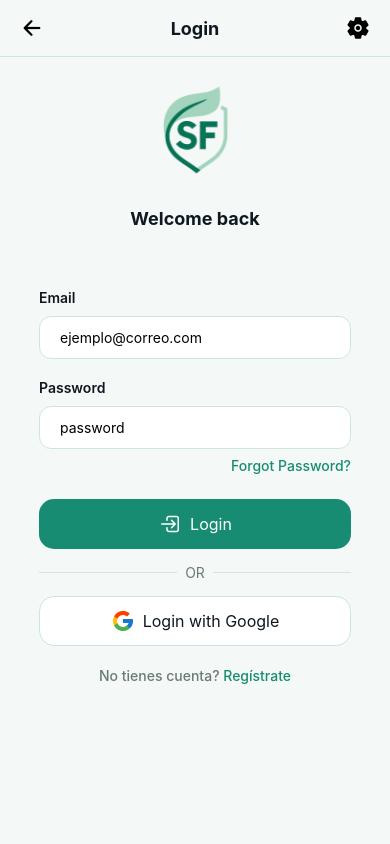
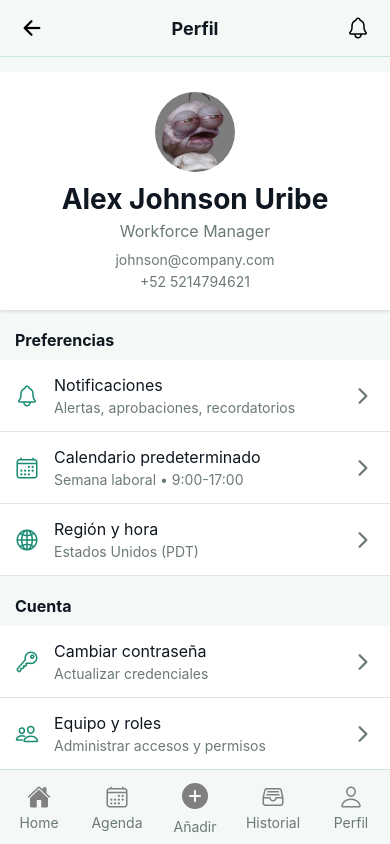
Before and after one commit to JosueUribeUgalde/Proyecto_Final_Apps_Moviles, a React Native app in the folder ProyectFinal/: screen /Profile in a window 390 px wide. Built offline with nearby package versions, Linux system fonts and the light colour scheme.

Commit message:
Feat: Creacion de la pantalla de perfil ademas de correccion de boton de registro, y acomodacion de logout

```diff
--- a/ProyectFinal/App.js
+++ b/ProyectFinal/App.js
@@ -1,7 +1,7 @@
 import { NavigationContainer } from '@react-navigation/native';
 import { createNativeStackNavigator } from '@react-navigation/native-stack';
 import { SafeAreaProvider } from 'react-native-safe-area-context';
-import { Login, Register, History, PasswordReset, Logout } from "./src/screens";
+import { Login, Register, History, PasswordReset, Logout, Profile } from "./src/screens";
 
 const Stack = createNativeStackNavigator();
 
@@ -19,7 +19,8 @@ export default function App() {
           <Stack.Screen name="Register" component={Register} />
           <Stack.Screen name="History" component={History} />
           <Stack.Screen name="PasswordReset" component={PasswordReset} />
-          <Stack.Screen name="Logout" component={Logout} />
+          <Stack.Screen name="Logout" component={Logout} options={{ headerShown: false }}/>
+          <Stack.Screen name="Profile" component={Profile} />
         </Stack.Navigator>
       </NavigationContainer>
     </SafeAreaProvider>
--- a/ProyectFinal/src/components/MenuFooter.js
+++ b/ProyectFinal/src/components/MenuFooter.js
@@ -1,8 +1,11 @@
 import { View, Pressable, Text } from "react-native";
 import { Ionicons } from '@expo/vector-icons';
+import { useNavigation } from '@react-navigation/native';
 import styles from "./styles/MenuFooterStyles";
 
 export default function MenuFooter() {
+  const navigation = useNavigation();
+
   return (
     <View style={styles.container}>
       <Pressable
@@ -10,6 +13,7 @@ export default function MenuFooter() {
           styles.button,
           pressed && { opacity: 0.5 }
         ]}
+        onPress={() => navigation.navigate('Home')}
       >
         <Ionicons name="home" size={24} color="gray" />
         <Text style={styles.buttonText}>Home</Text>
@@ -20,6 +24,7 @@ export default function MenuFooter() {
           styles.button,
           pressed && { opacity: 0.5 }
         ]}
+        onPress={() => navigation.navigate('Agenda')}
       >
         <Ionicons name="calendar-outline" size={24} color="gray" />
         <Text style={styles.buttonText}>Agenda</Text>
@@ -30,6 +35,7 @@ export default function MenuFooter() {
           styles.button,
           pressed && { opacity: 0.5 }
         ]}
+        onPress={() => navigation.navigate('Add')}
       >
         <Ionicons name="add-circle" size={32} color="gray" />
         <Text style={styles.buttonText}>Añadir</Text>
@@ -40,6 +46,7 @@ export default function MenuFooter() {
           styles.button,
           pressed && { opacity: 0.5 }
         ]}
+        onPress={() => navigation.navigate('History')}
       >
         <Ionicons name="file-tray-full-outline" size={24} color="gray" />
         <Text style={styles.buttonText}>Historial</Text>
@@ -50,6 +57,7 @@ export default function MenuFooter() {
           styles.button,
           pressed && { opacity: 0.5 }
         ]}
+        onPress={() => navigation.navigate('Profile')}
       >
         <Ionicons name="person-outline" size={24} color="gray" />
         <Text style={styles.buttonText}>Perfil</Text>
--- a/ProyectFinal/src/components/styles/BannerStyles.js
+++ b/ProyectFinal/src/components/styles/BannerStyles.js
@@ -3,6 +3,11 @@ import { COLORS, FONTS, RADIUS } from '../constants/theme';
 
 export default StyleSheet.create({
   container: {
+    position: 'absolute',
+    top: '5%',
+    left: '10%',
+    right: '10%',
+    zIndex: 999,
     borderRadius: RADIUS.sm,
     padding: 10,
     width: '80%',
--- /dev/null
+++ b/ProyectFinal/src/components/styles/ProfileStyles.js
@@ -0,0 +1,104 @@
+import { StyleSheet } from 'react-native';
+import { COLORS, FONTS, RADIUS, SHADOWS } from '../constants/theme';
+
+export default StyleSheet.create({
+    container: {
+        flex: 1,
+        backgroundColor: COLORS.background,
+    },
+    profileContainer: {
+        alignItems: 'center',
+        padding: 20,
+        backgroundColor: COLORS.backgroundWhite,
+        ...SHADOWS.light
+    },
+    profileImage: {
+        width: 80,
+        height: 80,
+        borderRadius: 40,
+        marginBottom: 10,
+    },
+    userName: {
+        fontSize: FONTS.big,
+        fontWeight: 'bold',
+        color: COLORS.textBlack,
+        marginBottom: 5,
+    },
+    jobTitle: {
+        fontSize: FONTS.regular,
+        color: COLORS.textGray,
+        marginBottom: 10,
+    },
+    contactInfo: {
+        alignItems: 'center',
+    },
+    userEmail: {
+        fontSize: FONTS.small,
+        color: COLORS.textGray,
+        marginBottom: 5,
+    },
+    userPhone: {
+        fontSize: FONTS.small,
+        color: COLORS.textGray,
+    },
+    preferencesSection: {
+        marginTop: 20,
+    },
+    accountSection: {
+        marginTop: 20,
+    },
+    sectionTitle: {
+        fontSize: FONTS.regular,
+        fontWeight: 'bold',
+        marginLeft: 15,
+        marginBottom: 10,
+        color: COLORS.textBlack,
+    },
+    preferenceItem: {
+        flexDirection: 'row',
+        alignItems: 'center',
+        justifyContent: 'space-between',
+        backgroundColor: COLORS.backgroundWhite,
+        padding: 15,
+        borderBottomWidth: 1,
+        borderBottomColor: COLORS.borderGray,
+    },
+    preferenceLeft: {
+        flexDirection: 'row',
+        alignItems: 'center',
+    },
+    preferenceTextContainer: {
+        marginLeft: 15,
+    },
+    preferenceTitle: {
+        fontSize: FONTS.regular,
+        color: COLORS.textBlack,
+        marginBottom: 4,
+    },
+    preferenceSubtitle: {
+        fontSize: FONTS.small,
+        color: COLORS.textGray,
+    },
+    helpButton: {
+        flexDirection: 'row',
+        alignItems: 'center',
+        backgroundColor: COLORS.backgroundWhite,
+        padding: 15,
+        marginTop: 20,
+    },
+    helpButtonText: {
+        marginLeft: 15,
+        fontSize: FONTS.regular,
+        color: COLORS.textBlack,
+    },
+    signOutButton: {
+        padding: 15,
+        marginTop: 20,
+        marginBottom: 30,
+        alignItems: 'center',
+    },
+    signOutText: {
+        color: COLORS.error,
+        fontSize: FONTS.regular,
+    }
+});
--- /dev/null
+++ b/ProyectFinal/src/screens/Profile.js
@@ -0,0 +1,117 @@
+import React from 'react';
+import { SafeAreaView } from "react-native-safe-area-context";
+import { View, Text, Image, ScrollView, TouchableOpacity } from 'react-native';
+import HeaderScreen from "../components/HeaderScreen";
+import MenuFooter from "../components/MenuFooter";
+import styles from "../components/styles/ProfileStyles";
+import { Ionicons } from '@expo/vector-icons';
+import { COLORS } from '../components/constants/theme';
+import { useNavigation } from '@react-navigation/native';
+
+export default function Profile() {
+    const navigation = useNavigation();
+
+    const handleLogout = () => {
+        navigation.navigate('Logout');
+    };
+
+    return (
+        <SafeAreaView style={styles.container}>
+            <HeaderScreen
+                title="Perfil"
+                leftIcon={<Ionicons name="arrow-back" size={24} color="black" />}
+                rightIcon={<Ionicons name="notifications-outline" size={24} color="black" />}
+            />
+
+            <ScrollView>
+                <View style={styles.profileContainer}>
+                    <Image
+                        source={require('../../assets/i.png')}
+                        style={styles.profileImage}
+                    />
+                    <Text style={styles.userName}>Alex Johnson Uribe</Text>
+                    <Text style={styles.jobTitle}>Workforce Manager</Text>
+                    <View style={styles.contactInfo}>
+                        <Text style={styles.userEmail}>johnson@company.com</Text>
+                        <Text style={styles.userPhone}>+52 5214794621</Text>
+                    </View>
+                </View>
+
+                <View style={styles.preferencesSection}>
+                    <Text style={styles.sectionTitle}>Preferencias</Text>
+
+                    <TouchableOpacity style={styles.preferenceItem}>
+                        <View style={styles.preferenceLeft}>
+                            <Ionicons name="notifications-outline" size={24} color={COLORS.primary} />
+                            <View style={styles.preferenceTextContainer}>
+                                <Text style={styles.preferenceTitle}>Notificaciones</Text>
+                                <Text style={styles.preferenceSubtitle}>Alertas, aprobaciones, recordatorios</Text>
+                            </View>
+                        </View>
+                        <Ionicons name="chevron-forward" size={24} color={COLORS.textGray} />
+                    </TouchableOpacity>
+
+                    <TouchableOpacity style={styles.preferenceItem}>
+                        <View style={styles.preferenceLeft}>
+                            <Ionicons name="calendar-outline" size={24} color={COLORS.primary} />
+                            <View style={styles.preferenceTextContainer}>
+                                <Text style={styles.preferenceTitle}>Calendario predeterminado</Text>
+                                <Text style={styles.preferenceSubtitle}>Semana laboral • 9:00-17:00</Text>
+                            </View>
+                        </View>
+                        <Ionicons name="chevron-forward" size={24} color={COLORS.textGray} />
+                    </TouchableOpacity>
+
+                    <TouchableOpacity style={styles.preferenceItem}>
+                        <View style={styles.preferenceLeft}>
+                            <Ionicons name="globe-outline" size={24} color={COLORS.primary} />
+                            <View style={styles.preferenceTextContainer}>
+                                <Text style={styles.preferenceTitle}>Región y hora</Text>
+                                <Text style={styles.preferenceSubtitle}>Estados Unidos (PDT)</Text>
+                            </View>
+                        </View>
+                        <Ionicons name="chevron-forward" size={24} color={COLORS.textGray} />
+                    </TouchableOpacity>
+                </View>
+
+                <View style={styles.accountSection}>
+                    <Text style={styles.sectionTitle}>Cuenta</Text>
+
+                    <TouchableOpacity style={styles.preferenceItem}>
+                        <View style={styles.preferenceLeft}>
+                            <Ionicons name="key-outline" size={24} color={COLORS.primary} />
+                            <View style={styles.preferenceTextContainer}>
+                                <Text style={styles.preferenceTitle}>Cambiar contraseña</Text>
+                                <Text style={styles.preferenceSubtitle}>Actualizar credenciales</Text>
+                            </View>
+                        </View>
+                        <Ionicons name="chevron-forward" size={24} color={COLORS.textGray} />
+                    </TouchableOpacity>
+
+                    <TouchableOpacity style={styles.preferenceItem}>
+                        <View style={styles.preferenceLeft}>
+                            <Ionicons name="people-outline" size={24} color={COLORS.primary} />
+                            <View style={styles.preferenceTextContainer}>
+                                <Text style={styles.preferenceTitle}>Equipo y roles</Text>
+                                <Text style={styles.preferenceSubtitle}>Administrar accesos y permisos</Text>
+                            </View>
+                        </View>
+                        <Ionicons name="chevron-forward" size={24} color={COLORS.textGray} />
+                    </TouchableOpacity>
+                </View>
+
+                <TouchableOpacity style={styles.helpButton}>
+                    <Ionicons name="help-circle-outline" size={24} color={COLORS.primary} />
+                    <Text style={styles.helpButtonText}>Ayuda</Text>
+                </TouchableOpacity>
+                <TouchableOpacity
+                    style={styles.signOutButton}
+                    onPress={handleLogout}
+                >
+                    <Text style={styles.signOutText}>Cerrar sesión</Text>
+                </TouchableOpacity>
+            </ScrollView>
+            <MenuFooter />
+        </SafeAreaView>
+    );
+}
--- a/ProyectFinal/src/screens/Register.js
+++ b/ProyectFinal/src/screens/Register.js
@@ -1,6 +1,7 @@
 import React, { useState } from "react";
 import { SafeAreaView } from "react-native-safe-area-context";
 import { View, Text, Image} from "react-native";
+import { useNavigation } from "@react-navigation/native";
 import HeaderScreen from "../components/HeaderScreen";
 import InputLogin from "../components/InputLogin";
 import ButtonLogin from "../components/ButtonLogin";
@@ -9,6 +10,7 @@ import { COLORS } from "../components/constants/theme";
 import styles from "../components/styles/RegisterStyles";
 
 export default function Register() {
+    const navigation = useNavigation();
     // Controlador dse visibilidad del banner
 const [showBanner, setShowBanner] = useState(false);
 
@@ -18,9 +20,7 @@ const handleRegister = () => {
 };
 
 return (
-    // Contenedor principal, edges es para que no se superponga con la barra de estado
-    <SafeAreaView style={styles.container} edges={["top", "left", "right"]}>
-    {/*Header con el titulo al igual que la barra separadora*/}
+    <SafeAreaView style={styles.container}>
         <HeaderScreen title="Registrarse" />
     {/*Marca con crear cuenta*/}
     <View style={styles.welcomeContainer}>
@@ -67,7 +67,7 @@ return (
         <Text style={styles.footerText}>¿Ya tienes cuenta?</Text>
         <Text
             style={styles.footerLink}
-            onPress={() => navigation.replace("src\screens\Login.js")}>
+            onPress={() => navigation.navigate('Login')}>
             Inicia sesión
         </Text>
     </View>
--- a/ProyectFinal/src/screens/index.js
+++ b/ProyectFinal/src/screens/index.js
@@ -3,3 +3,4 @@ export { default as Register } from './Register';
 export { default as History } from './History';
 export { default as PasswordReset } from './PasswordReset';
 export { default as Logout } from './Logout';
+export { default as Profile } from './Profile';
```
Also changed, not shown: ProyectFinal/assets/i.png (added).
